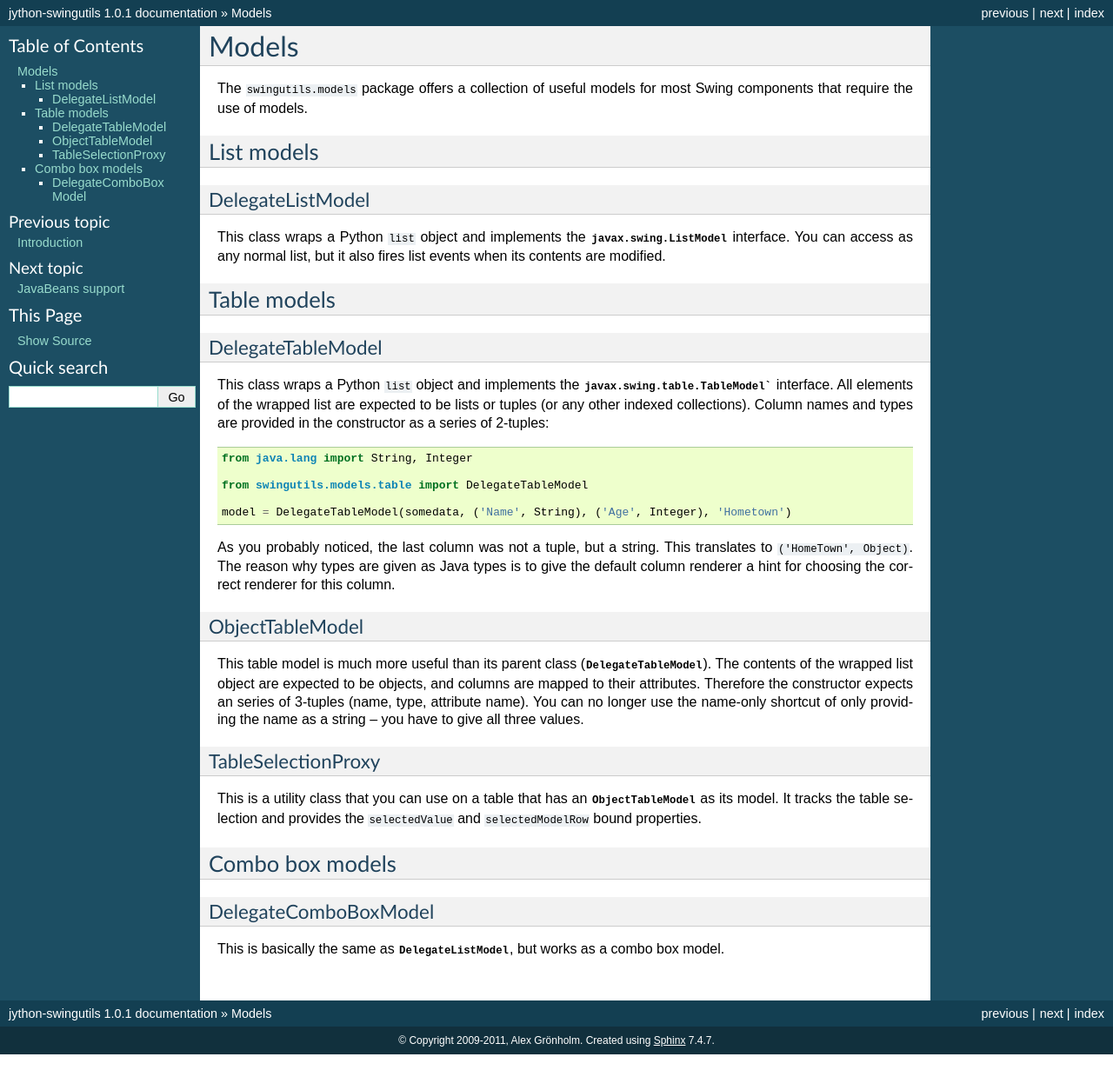
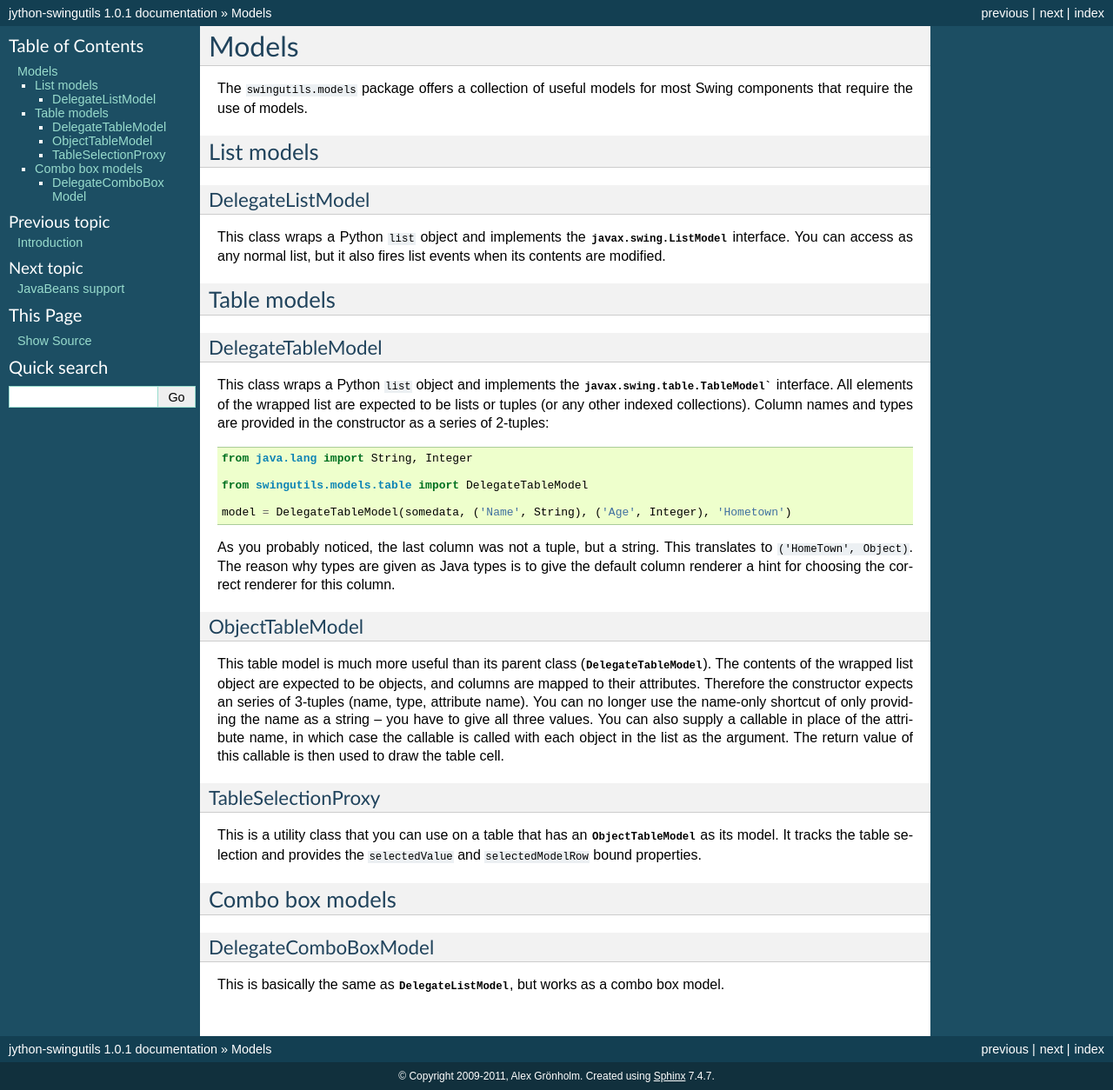
Before and after one commit to jython/swingutils, a Sphinx documentation site: the page built from docs/models.rst, in a window 1280 px wide. Shown: the whole page at 87% size. Built offline with Sphinx 7.4.7, drawn with Linux system fonts in a browser that asks for light colours; before the commit the page ends 1213 px from its top, so only the background shows below that.

Commit message:
Amended the models docs to include the possibility of supplying a callable instead of an attribute name in ObjectTableModel

```diff
--- a/docs/models.rst
+++ b/docs/models.rst
@@ -46,6 +46,9 @@ list object are expected to be objects, and columns are mapped to their
 attributes. Therefore the constructor expects an series of 3-tuples
 (name, type, attribute name). You can no longer use the name-only shortcut of
 only providing the name as a string -- you have to give all three values.
+You can also supply a callable in place of the attribute name, in which case
+the callable is called with each object in the list as the argument. The return
+value of this callable is then used to draw the table cell.
 
 TableSelectionProxy
 """""""""""""""""""
```
